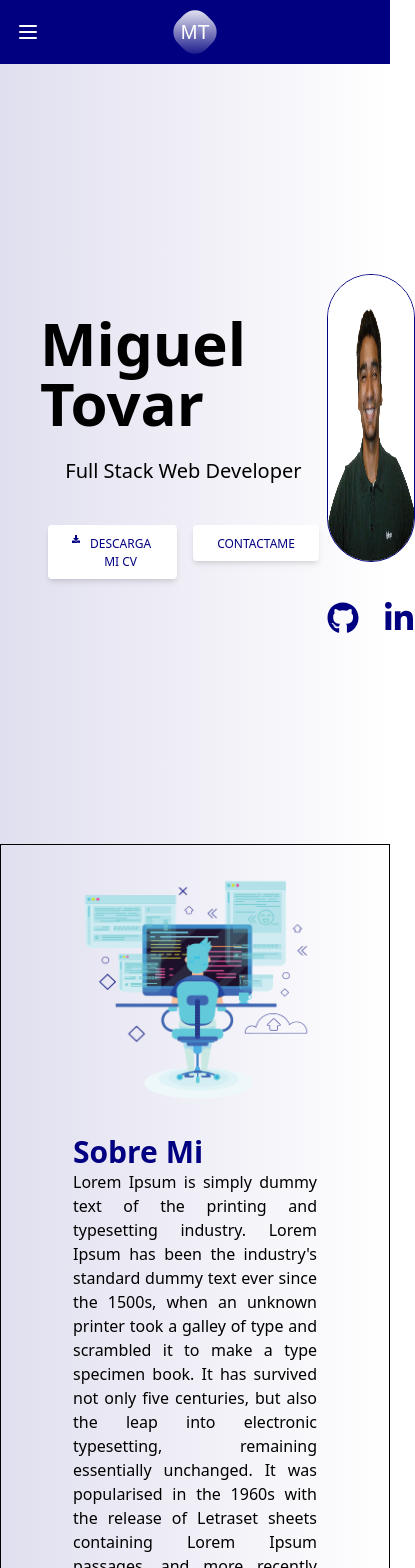
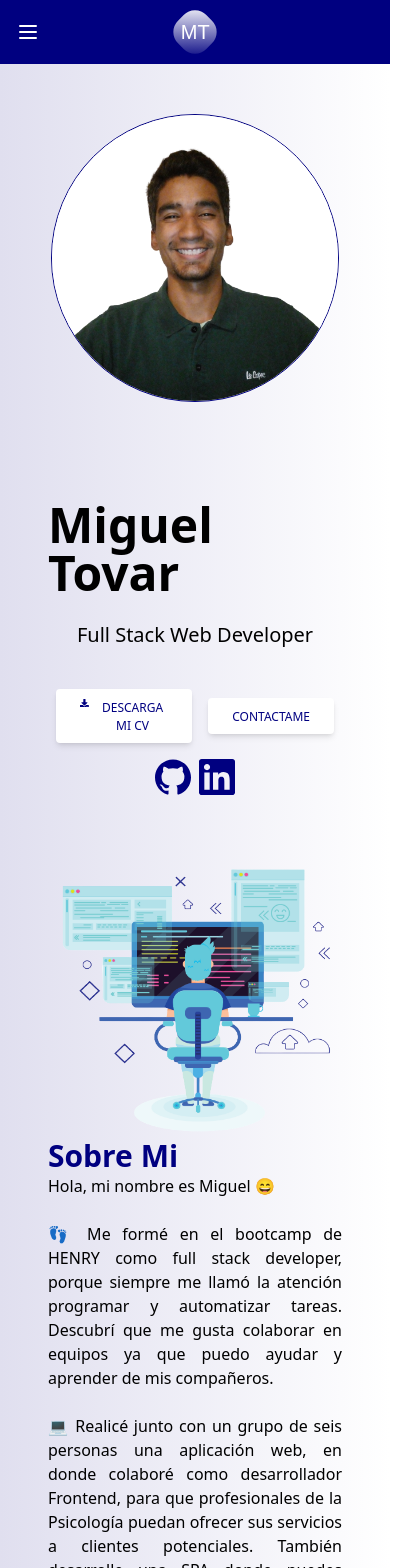
Before and after one commit to Migtovarve/portafolio, a React (Create React App) app: page / in a window 390 px wide. Shown: the top 1568 px of the page, 415 px wide, since content can reach past the window. Built offline with nearby package versions, Linux system fonts and the light colour scheme.

Commit message:
detalles y responsive

```diff
--- a/src/App.js
+++ b/src/App.js
@@ -7,6 +7,8 @@ import Proyectos from './Components/Proyectos/Proyectos.jsx';
 import Recomendaciones from './Components/Recomendaciones/Recomendaciones.jsx';
 import Contactame from './Components/Contactame/Contactame.jsx';
 import Footer from './Components/Footer/Footer.jsx';
+import ExpLaboral from './Components/ExpLaboral/ExpLaboral.jsx';
+import img from './Components/ExpLaboral/006ee1d92a392f74c9139-removebg-preview (1).png'
 
 function App() {
   return (
@@ -17,21 +19,27 @@ function App() {
           <Landing/>
           <BackToTop/>
         </div>
-        <div className=" border border-1">
+        <div className="">
           <SobreMi/>
         </div>
-        <div className="">
+        <div id='skills' className="">
           <h1 className="my-10 ml-4 text-3xl font-bold text-primary text-center">Skills</h1>
           <Skills/>
         </div>
 
-        <div className="">
+        <div id='proyectos' className="">
           <h1 className="my-10 ml-4 text-3xl font-bold text-primary text-center">Proyectos</h1>
           <Proyectos/>
         </div>
 
-        <div className="">
-          <h1 className="my-10 ml-4 text-3xl font-bold text-primary text-center">Experiencia Laboral</h1>
+        <h3 className="text-3xl text-primary text-center font-bold my-10 -ml-3">Experiencia</h3>
+        <div className="grid md:grid-cols-2 my-8 mx-12 grid-cols-1 aling-start">
+          <div className='order-last md:order-start'>
+          <ExpLaboral/>
+          </div>
+          <div className=''>
+            <img src={img} />
+          </div>
 
         </div>
 
@@ -39,8 +47,7 @@ function App() {
           <Recomendaciones/>
         </div>
 
-        <div className="h-screen">
-          <h1 className="my-10 ml-4 text-3xl font-bold text-primary text-center">Contactame</h1>
+        <div id='contactame' className="h-screen">
           <Contactame/>
           <Footer/>
         </div>
--- a/src/Components/Button/Button.jsx
+++ b/src/Components/Button/Button.jsx
@@ -1,19 +1,15 @@
 import React from "react";
 
-export default function Button({text, download}) {
+export default function Button({text}) {
      return (
         <div className="flex space-x-2 justify-center">
             <div>
                 <button type="button" className="inline-block mx-2 my-4 px-6 pt-2.5 pb-2 text-primary font-medium text-xs leading-normal uppercase rounded shadow-md bg-white hover:bg-blue-700 hover:shadow-lg focus:bg-blue-700 focus:shadow-lg focus:outline-none focus:ring-0 active:bg-blue-800 active:shadow-lg transition duration-150 ease-in-out flex align-center
                 ">
-                {download? <svg aria-hidden="true" focusable="false" data-prefix="fas" data-icon="download"
-                    className="w-3 mr-2" role="img" xmlns="http://www.w3.org/2000/svg" viewBox="0 0 512 512">
-                    <path fill="currentColor"
-                    d="M216 0h80c13.3 0 24 10.7 24 24v168h87.7c17.8 0 26.7 21.5 14.1 34.1L269.7 378.3c-7.5 7.5-19.8 7.5-27.3 0L90.1 226.1c-12.6-12.6-3.7-34.1 14.1-34.1H192V24c0-13.3 10.7-24 24-24zm296 376v112c0 13.3-10.7 24-24 24H24c-13.3 0-24-10.7-24-24V376c0-13.3 10.7-24 24-24h146.7l49 49c20.1 20.1 52.5 20.1 72.6 0l49-49H488c13.3 0 24 10.7 24 24zm-124 88c0-11-9-20-20-20s-20 9-20 20 9 20 20 20 20-9 20-20zm64 0c0-11-9-20-20-20s-20 9-20 20 9 20 20 20 20-9 20-20z">
-                    </path>
-                </svg>:<></>
-                }
+                <a href="#contactame">
                 {text}
+
+                </a>
                 </button>
             </div>
         </div>
--- a/src/Components/Contactame/Contactame.jsx
+++ b/src/Components/Contactame/Contactame.jsx
@@ -11,23 +11,25 @@ export default function Contactame (){
                 <div className="container text-gray-800 px-4 md:px-12 ">
                     <div className="block rounded-lg shadow-lg py-10 md:py-12 px-4 md:px-6 bg-gradient-to-l from-tertiary to-white"
                     >
-                    <div className="grid md:grid-cols-2 lg:grid-cols-4 gap-x-6 mb-12">
-                        <div className="mb-12 lg:mb-0 text-center mx-auto">
-                        <SiLinkedin className="h-12 w-12"/>
-                        <h6 className="font-medium">Linkedin</h6>
+                    <div className="grid grid-cols-1">
+                        <h2 className="text-3xl text-primary text-center font-bold mb-12">Contactame</h2>
+                        {/* <div className="mb-12 lg:mb-0 text-center mx-auto">
+                        <SiLinkedin className="h-8 w-8 md:h-10 md:w-10"/>
+                        <h6 className="hidden md:font-medium">Linkedin</h6>
                         </div>
                         <div className="mb-12 lg:mb-0 text-center mx-auto">
-                        <SiGithub className="h-12 w-12"/>
-                        <h6 className="font-medium">GitHub</h6>
+                        <SiGithub className="h-8 w-8 md:h-10 md:w-10"/>
+                        <h6 className="hidden md:font-medium">GitHub</h6>
                         </div>
                         <div className="mb-6 md:mb-0 text-center mx-auto">
-                        <SiGmail className="h-12 w-12"/>
-                        <h6 className="font-medium">Correo</h6>
+                        <SiGmail className="h-8 w-8 md:h-10 md:w-10"/>
+                        <h6 className="hidden md:font-medium">Correo</h6>
                         </div>
                         <div className="text-center mx-auto">
-                        <SiTelegram className="h-12 w-12"/>
-                        <h6 className="font-medium">Telegram</h6>
-                        </div>
+                        <SiTelegram className="h-8 w-8 md:h-10 md:w-10"/>
+                        <h6 className="hidden md:font-medium">Telegram</h6>
+                        </div> */}
+
                     </div>
                     <div className="max-w-[700px] mx-auto">
                         <form>
@@ -84,13 +86,14 @@ export default function Contactame (){
                             focus:text-gray-700 focus:bg-white focus:border-blue-600 focus:outline-none
                         " id="exampleFormControlTextarea13" rows="3" placeholder="Message"></textarea>
                         </div>
-                        <div className="form-group form-check text-center mb-6">
+                        {/* <div className="form-group form-check text-center mb-6">
                             <input type="checkbox"
                             className="form-check-input appearance-none h-4 w-4 border border-primary rounded-sm bg-white checked:bg-blue-600 checked:border-blue-600 focus:outline-none transition duration-200 mt-1 align-top bg-no-repeat bg-center bg-contain mr-2 cursor-pointer"
                             id="exampleCheck87" checked/>
                             <label className="form-check-label inline-block text-gray-800" htmlFor="exampleCheck87">Send me a copy of this
                             message</label>
-                        </div>
+                        </div> */}
+
                         <button type="submit" className="
                         w-full
                         px-6
--- /dev/null
+++ b/src/Components/ExpLaboral/ExpLaboral.jsx
@@ -0,0 +1,41 @@
+import React from "react";
+
+export default function ExpLaboral() {
+    return (
+        <>
+
+            <ol className="border-l-2 border-primary">
+                <li>
+                    <div className="md:flex flex-start min-w-16 xl:text-lg">
+                        <div className="bg-primary w-6 h-6 flex items-center justify-center rounded-full -ml-3">
+                            <svg aria-hidden="true" focusable="false" data-prefix="fas" className="text-white w-3 h-3" role="img" xmlns="http://www.w3.org/2000/svg" viewBox="0 0 448 512">
+                            <path fill="currentColor" d="M0 464c0 26.5 21.5 48 48 48h352c26.5 0 48-21.5 48-48V192H0v272zm64-192c0-8.8 7.2-16 16-16h288c8.8 0 16 7.2 16 16v64c0 8.8-7.2 16-16 16H80c-8.8 0-16-7.2-16-16v-64zM400 64h-48V16c0-8.8-7.2-16-16-16h-32c-8.8 0-16 7.2-16 16v48H160V16c0-8.8-7.2-16-16-16h-32c-8.8 0-16 7.2-16 16v48H48C21.5 64 0 85.5 0 112v48h448v-48c0-26.5-21.5-48-48-48z"></path>
+                            </svg>
+                        </div>
+                        <div className="block p-6 rounded-lg shadow-lg bg-gray-100 max-w-md ml-6 mb-10">
+                            <div className="flex justify-between mb-4 ">
+
+                                <p  className="font-medium text-primary hover:text-primary focus:text-primary duration-300 transition ease-in-out text-sm xl:text-lg">Asistente de enseñanza Full-Stack</p>
+
+                                <p  className="font-medium text-primary hover:text-primary focus:text-primary duration-300 transition ease-in-out text-sm  xl:text-lg">May / 22 - Jul / 22</p>
+
+                            </div>
+                            <p className="text-gray-700 mb-6">
+                                <ul>
+                                    <li>- Coordine a un grupo de estudiantes para lograr la integración al grupo de estudio.</li>
+                                    <li>- Oriente a los estudiantes en los primeros pasos de la cursada</li>
+                                    <li>- Asistí la resolución de ejercicios y promovi la colaboración grupal (Pair Programming)
+                                    </li>
+                                    <li>- Propuse ideas para la mejora de los procesos del Bootcamp.
+                                    </li>
+
+                                </ul>
+                            </p>
+                        </div>
+                    </div>
+                </li>
+            </ol>
+
+        </>
+    )
+}
--- a/src/Components/Landing/Landing.jsx
+++ b/src/Components/Landing/Landing.jsx
@@ -2,24 +2,65 @@ import React from "react";
 import Button from "../Button/Button";
 import RSociales from "../RSociales/RSociales.jsx";
 import perfil from './perfil.png'
+import { SiLinkedin, SiGithub } from "react-icons/si";
+
 
 export default function Landing() {
 
     return (
-        <div className={`flex justify-around h-full mx-10`}>
-            <div className="flex flex-col justify-center items-center flex-wrap mb-16">
-                <h1 className="text-6xl font-bold text-black">Miguel Tovar</h1>
+        <div className={`
+        grid
+        grid-cols-1
+        h-screen
+        mx-12
+        md:grid-cols-2
+        `}>
+
+            <div className="flex flex-col items-center justify-center
+            order-last
+            mb-16
+            md:order-start
+
+            ">
+                <h1 className="
+                text-5xl
+                font-bold
+                text-black
+                md:text-6xl
+                ">Miguel Tovar</h1>
+
                 <h5 className="text-xl text-black my-6">Full Stack Web Developer</h5>
-                <p></p>
-                <div className="flex">
-                    <Button className="bg-red" text="Descarga Mi CV" download={true}/>
-                    <Button className="bg-white" text="Contactame"/>
+
+                <div className="flex items-center justify-center">
+                    <button type="button" className="inline-block mx-2 my-4 px-6 pt-2.5 pb-2 text-primary font-medium text-xs leading-normal uppercase rounded shadow-md bg-white hover:bg-blue-700 hover:shadow-lg focus:bg-blue-700 focus:shadow-lg focus:outline-none focus:ring-0 active:bg-blue-800 active:shadow-lg transition duration-150 ease-in-out flex align-center
+                    ">
+                        <svg aria-hidden="true" focusable="false" data-prefix="fas" data-icon="download"
+                        className="w-3 mr-2" role="img" xmlns="http://www.w3.org/2000/svg" viewBox="0 0 512 512">
+                        <path fill="currentColor"
+                        d="M216 0h80c13.3 0 24 10.7 24 24v168h87.7c17.8 0 26.7 21.5 14.1 34.1L269.7 378.3c-7.5 7.5-19.8 7.5-27.3 0L90.1 226.1c-12.6-12.6-3.7-34.1 14.1-34.1H192V24c0-13.3 10.7-24 24-24zm296 376v112c0 13.3-10.7 24-24 24H24c-13.3 0-24-10.7-24-24V376c0-13.3 10.7-24 24-24h146.7l49 49c20.1 20.1 52.5 20.1 72.6 0l49-49H488c13.3 0 24 10.7 24 24zm-124 88c0-11-9-20-20-20s-20 9-20 20 9 20 20 20 20-9 20-20zm64 0c0-11-9-20-20-20s-20 9-20 20 9 20 20 20 20-9 20-20z">
+
+                        </path>
+                        </svg>
+                        <a href="https://drive.google.com/file/d/1igZiTUuPSX0o6YH9p3QkJmlLxzqLKYda/view" target='_blank'>
+                        Descarga mi CV
+                        </a>
+                    </button>
+                    <Button className="bg-white" text="Contactame" link="#contactame"/>
                 </div>
+                <div className="flex items-center justify-center space-x-2">
+                    <a href="https://github.com/Migtovarve" target='_blank'><SiGithub  className="w-9 h-9  text-primary hover:scale-105"/></a>
+                    <a href="https://www.linkedin.com/in/miguel-tovar-developer/" target='_blank'><SiLinkedin className="w-9 h-9 text-primary hover:scale-105"/></a>
+                </div>
+
             </div>
-            <div className="flex flex-col justify-center items-center mb-16">
-                <img className="rounded-full h-72 w-72 border border-1 border-primary" src={perfil}  />
+
+             {/* flex flex-col justify-center items-center   flex-wrap  */}
+
+            <div className="flex items-center justify-center">
+                <img className="rounded-full min-w-14 w-72  border border-1 border-primary" src={perfil}  />
                 <RSociales/>
             </div>
+
         </div>
     )
 }
--- a/src/Components/Nav/Nav.jsx
+++ b/src/Components/Nav/Nav.jsx
@@ -5,9 +5,9 @@ import { MenuIcon, XIcon } from '@heroicons/react/outline'
 import Logo from '../Logo/Logo.jsx'
 
 const navigation = [
-  { name: 'Sobre mi', href: '#', current: false },
-  { name: 'Proyectos', href: '#', current: false },
-  { name: 'Contactame', href: '#', current: false },
+  { name: 'Sobre mi', href: '#sobreMi', current: false },
+  { name: 'Proyectos', href: '#proyectos', current: false },
+  { name: 'Contactame', href: '#contactame', current: false },
 ]
 
 function classNames(...classes) {
--- a/src/Components/RSociales/RSociales.jsx
+++ b/src/Components/RSociales/RSociales.jsx
@@ -1,13 +1,9 @@
 import React from "react";
+
 
 export default function RSociales() {
     return (
-        <div className="flex justify-center space-x-6 pt-10">
-        <svg xmlns="http://www.w3.org/2000/svg" viewBox="0 0 496 512" className="w-8 h-8 text-primary">
-        <path fill="currentColor" d="M165.9 397.4c0 2-2.3 3.6-5.2 3.6-3.3.3-5.6-1.3-5.6-3.6 0-2 2.3-3.6 5.2-3.6 3-.3 5.6 1.3 5.6 3.6zm-31.1-4.5c-.7 2 1.3 4.3 4.3 4.9 2.6 1 5.6 0 6.2-2s-1.3-4.3-4.3-5.2c-2.6-.7-5.5.3-6.2 2.3zm44.2-1.7c-2.9.7-4.9 2.6-4.6 4.9.3 2 2.9 3.3 5.9 2.6 2.9-.7 4.9-2.6 4.6-4.6-.3-1.9-3-3.2-5.9-2.9zM244.8 8C106.1 8 0 113.3 0 252c0 110.9 69.8 205.8 169.5 239.2 12.8 2.3 17.3-5.6 17.3-12.1 0-6.2-.3-40.4-.3-61.4 0 0-70 15-84.7-29.8 0 0-11.4-29.1-27.8-36.6 0 0-22.9-15.7 1.6-15.4 0 0 24.9 2 38.6 25.8 21.9 38.6 58.6 27.5 72.9 20.9 2.3-16 8.8-27.1 16-33.7-55.9-6.2-112.3-14.3-112.3-110.5 0-27.5 7.6-41.3 23.6-58.9-2.6-6.5-11.1-33.3 2.6-67.9 20.9-6.5 69 27 69 27 20-5.6 41.5-8.5 62.8-8.5s42.8 2.9 62.8 8.5c0 0 48.1-33.6 69-27 13.7 34.7 5.2 61.4 2.6 67.9 16 17.7 25.8 31.5 25.8 58.9 0 96.5-58.9 104.2-114.8 110.5 9.2 7.9 17 22.9 17 46.4 0 33.7-.3 75.4-.3 83.6 0 6.5 4.6 14.4 17.3 12.1C428.2 457.8 496 362.9 496 252 496 113.3 383.5 8 244.8 8zM97.2 352.9c-1.3 1-1 3.3.7 5.2 1.6 1.6 3.9 2.3 5.2 1 1.3-1 1-3.3-.7-5.2-1.6-1.6-3.9-2.3-5.2-1zm-10.8-8.1c-.7 1.3.3 2.9 2.3 3.9 1.6 1 3.6.7 4.3-.7.7-1.3-.3-2.9-2.3-3.9-2-.6-3.6-.3-4.3.7zm32.4 35.6c-1.6 1.3-1 4.3 1.3 6.2 2.3 2.3 5.2 2.6 6.5 1 1.3-1.3.7-4.3-1.3-6.2-2.2-2.3-5.2-2.6-6.5-1zm-11.4-14.7c-1.6 1-1.6 3.6 0 5.9 1.6 2.3 4.3 3.3 5.6 2.3 1.6-1.3 1.6-3.9 0-6.2-1.4-2.3-4-3.3-5.6-2z"/></svg>
-
-        <svg xmlns="http://www.w3.org/2000/svg" viewBox="0 0 448 512" className="w-8 h-8 text-primary">
-        <path fill="currentColor" d="M100.28 448H7.4V148.9h92.88zM53.79 108.1C24.09 108.1 0 83.5 0 53.8a53.79 53.79 0 0 1 107.58 0c0 29.7-24.1 54.3-53.79 54.3zM447.9 448h-92.68V302.4c0-34.7-.7-79.2-48.29-79.2-48.29 0-55.69 37.7-55.69 76.7V448h-92.78V148.9h89.08v40.8h1.3c12.4-23.5 42.69-48.3 87.88-48.3 94 0 111.28 61.9 111.28 142.3V448z"/></svg>
-    </div>
+        <>
+        </>
     )
 }
--- a/src/Components/Recomendaciones/Recomendaciones.jsx
+++ b/src/Components/Recomendaciones/Recomendaciones.jsx
@@ -69,7 +69,7 @@ export default function Recomendaciones (){
 
                         <div id="carouselExampleCaptions" className="carousel slide relative carousel-dark" data-bs-ride="carousel">
 
-                        <ul className="carousel-inner relative w-full overflow-hidden">
+                        <ul className="carousel-inner relative w-full overflow-hidden xl:text-lg">
 
                             {recomendaciones.map( (persona, index) => {
 
@@ -81,6 +81,7 @@ export default function Recomendaciones (){
                                             <div   className="grow-0 shrink-0 basis-auto w-full lg:w-8/12 px-3">
                                                 <h5  className="text-lg font-bold mb-3">{`${persona.fullname}`}</h5>
                                                 <p  className="font-medium text-gray-700 mb-4">{`${persona.profesion}`}</p>
+
                                                 <p  className="text-gray-500 mb-6">
                                                     <svg  aria-hidden="true" focusable="false" data-prefix="fas" data-icon="quote-left"
                                                     className="w-6 pr-2 inline-block text-primary" role="img" xmlns="http://www.w3.org/2000/svg" viewBox="0 0 512 512">
--- a/src/Components/SobreMi/SobreMi.jsx
+++ b/src/Components/SobreMi/SobreMi.jsx
@@ -3,17 +3,41 @@ import img from '../Landing/Admin-removebg-preview.png'
 export default function SobreMi() {
     return (
         <>
-        <div className='grid md:grid-cols-2 sm:space-x-6 h-screen  grid-cols-1 mx-12 '>
-            <div className="flex flex-col justify-center items-center mx-auto">
-                <img className="px-6" src={img}  />
+            <div
+            id='sobreMi'
+            className='
+            grid
+            grid-cols-1
+            mx-12
+            sm:space-x-6
+            md:grid-cols-2
+            xl:text-lg
+            '>
+
+                <div  className="flex flex-col justify-center items-center  min-w-16">
+                    <img className="" src={img}  />
+                </div>
+
+                <div className="flex flex-col justify-center items-center">
+
+                    <div className="min-w-16">
+
+                        <h1 className="text-3xl text-primary font-bold">Sobre Mi</h1>
+
+                        <div className="text-black font-md text-justify">
+                            <p>Hola, mi nombre es Miguel 😄</p><br/>
+
+                            <p>👣 Me formé en el bootcamp de HENRY como full stack developer, porque siempre me llamó la atención programar y automatizar tareas. Descubrí que me gusta colaborar en equipos ya que puedo ayudar y aprender de mis compañeros.</p><br/>
+
+                            <p>💻 Realicé junto con un grupo de seis personas una aplicación web, en donde colaboré como desarrollador Frontend, para que profesionales de la Psicología puedan ofrecer sus servicios a clientes potenciales. También desarrolle una SPA donde puedes buscar información sobre todos los países y crear actividades para realizar en diferentes países.</p><br/>
+
+                            <p>🚀 Siempre me ha apasionado la tecnología y buscar la forma de aplicarla para que me ayude a realizar tareas de forma fácil. Busco siempre aprender y mejorar mis habilidades tanto profesionales como personales para acercarme a la persona que quiero ser.</p><br/>
+                        </div>
+
+                    </div>
+                </div>
+
             </div>
-            <div className="flex flex-col justify-center items-center">
-                <div className="px-6">
-                    <h1 className="text-3xl text-primary font-bold">Sobre Mi</h1>
-                    <p className="text-black font-md text-justify">Lorem Ipsum is simply dummy text of the printing and typesetting industry. Lorem Ipsum has been the industry's standard dummy text ever since the 1500s, when an unknown printer took a galley of type and scrambled it to make a type specimen book. It has survived not only five centuries, but also the leap into electronic typesetting, remaining essentially unchanged. It was popularised in the 1960s with the release of Letraset sheets containing Lorem Ipsum passages, and more recently with desktop publishing software like Aldus PageMaker including versions of Lorem Ipsum.</p>
-                </div>
-            </div>
-        </div>
         </>
     )
 }
```
Also changed, not shown: src/Components/Proyectos/Proyectos.jsx (+64 -28 lines), src/Components/Skills/Skills.jsx (+29 -29 lines), tailwind.config.js (+13 -0 lines), src/Components/ExpLaboral/006ee1d92a392f74c9139-removebg-preview (1).png (added), src/Components/Proyectos/todoApp.png (added). Lines whose indentation alone changed are shown as unchanged.
